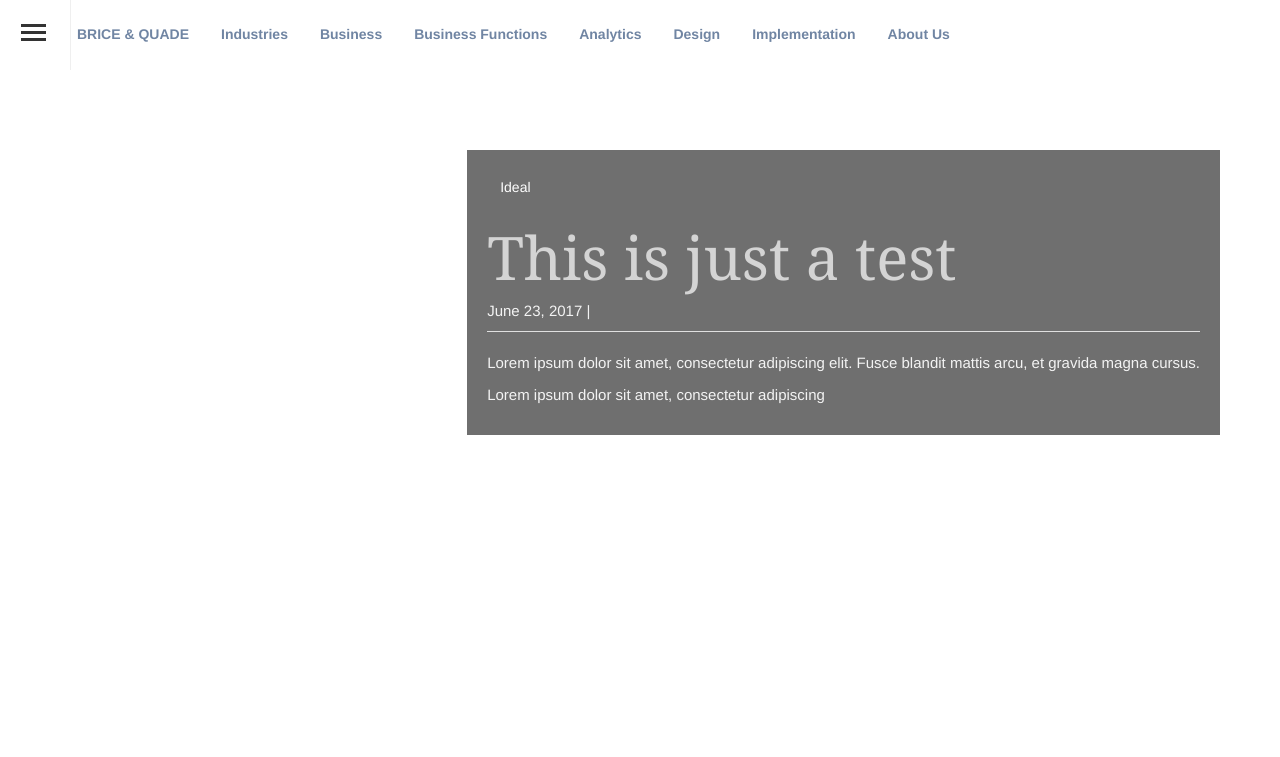
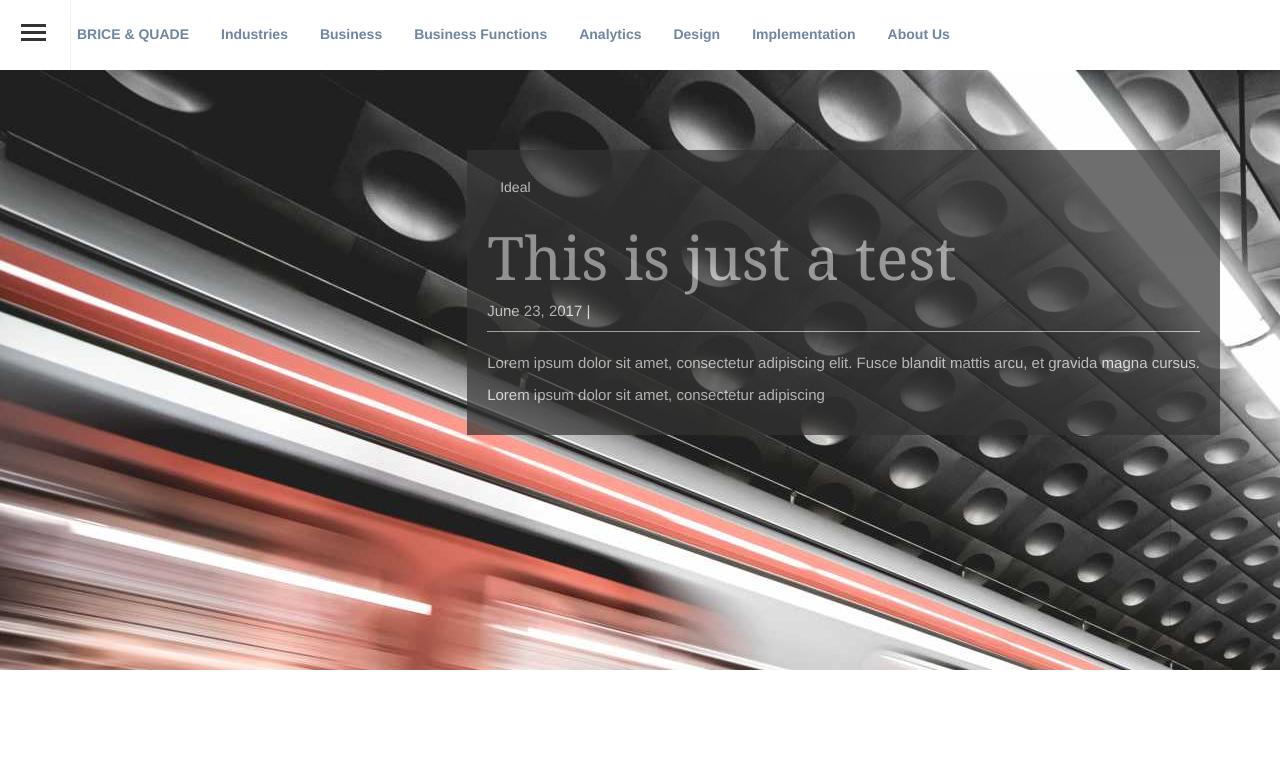
Before and after one commit to iamlimo/brice-quade, a plain HTML site: page index.html in a window 1280 px wide. Shown: the top 757 px of the page. Drawn offline with Linux system fonts and the light colour scheme.

Commit message:
Update style.css

```diff
--- a/css/style.css
+++ b/css/style.css
@@ -54,7 +54,7 @@
 }
 
 #banner {
-    background: url('images/view.jpg') no-repeat;
+    background: url('https://raw.githubusercontent.com/iamlimo/brice-quade/master/images/view.jpg') no-repeat;
     height: 600px;
 }
 
```
